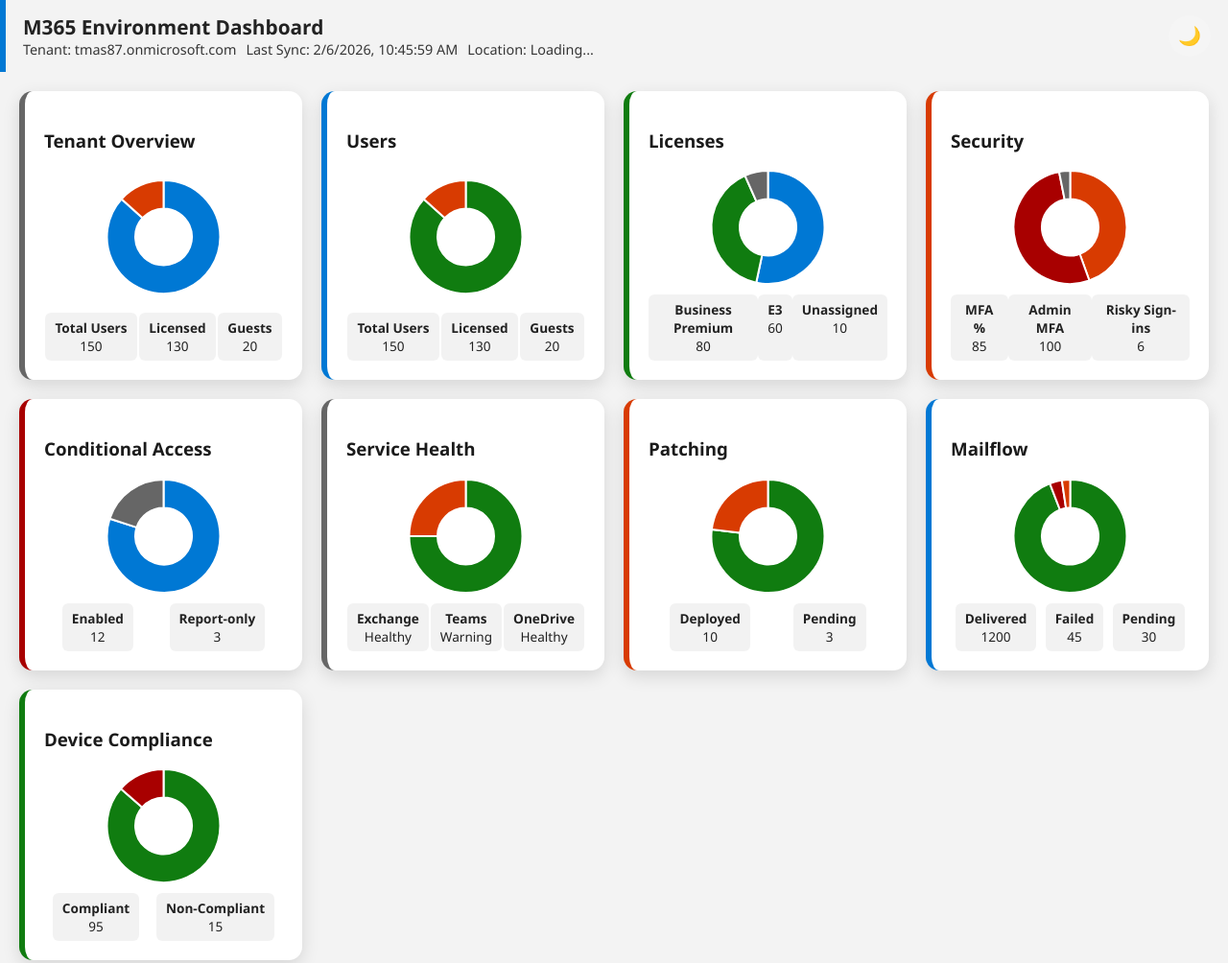
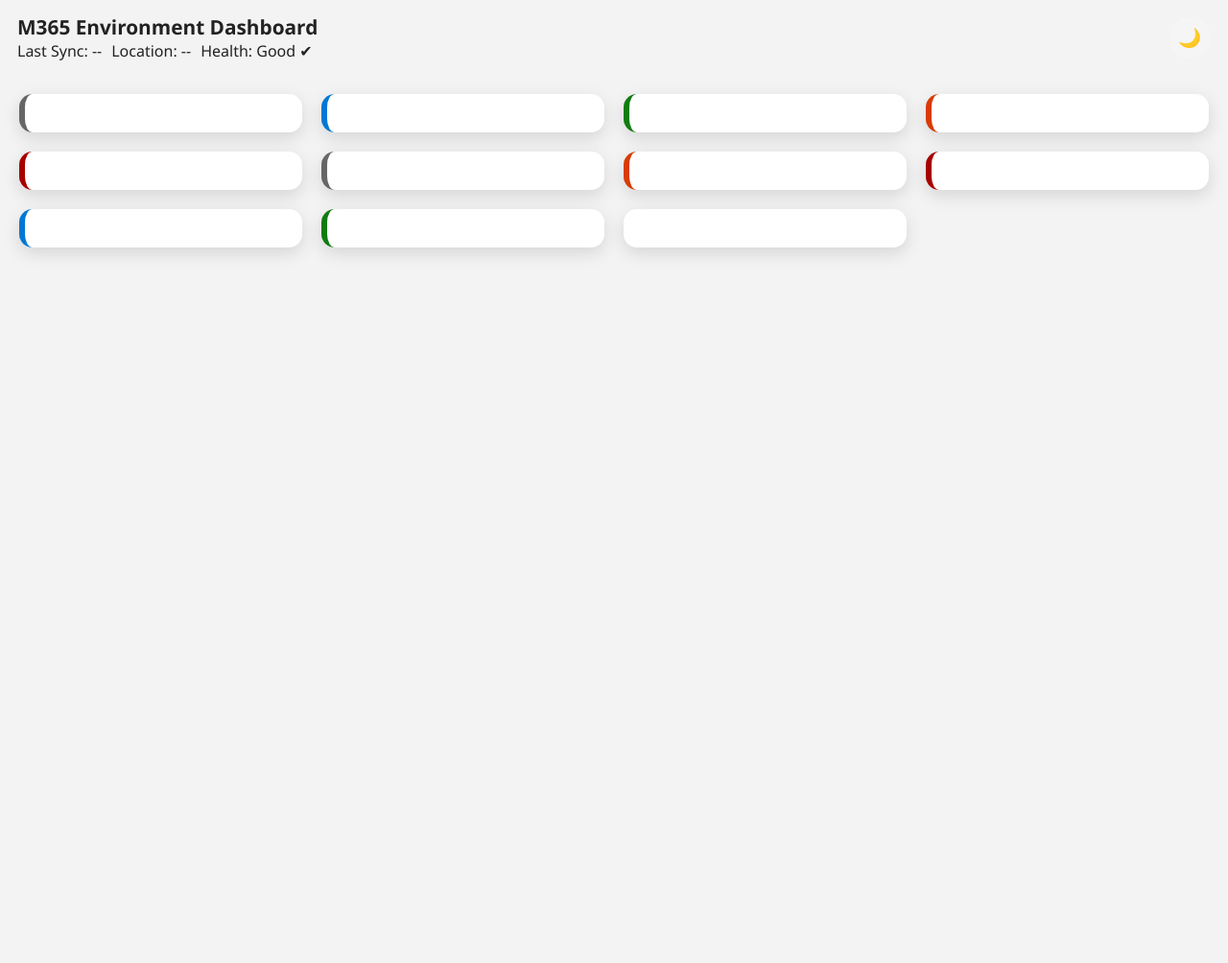
Before and after one commit to tmas87/M365-Dashboard, a plain HTML site: page index.html in a window 1280 px wide. Shown: the top 1004 px of the page at 96% size. After the commit the page ends 800 px from the top, so only its background shows below. Drawn offline with nearby package versions, Linux system fonts and the light colour scheme; a small style sheet from the web is missing.

Commit message:
Update index.html

```diff
--- a/index.html
+++ b/index.html
@@ -5,21 +5,24 @@
   <meta name="viewport" content="width=device-width, initial-scale=1.0" />
   <title>M365 Environment Dashboard</title>
   <link rel="stylesheet" href="style.css" />
+  <!-- Font Awesome for icons -->
+  <link rel="stylesheet" href="https://cdnjs.cloudflare.com/ajax/libs/font-awesome/6.4.0/css/all.min.css" integrity="sha512-pO4rN2g+vJn/9xhAlx0v+0/R9u2aM4BkRbE74Nnm+Xk/5VYOlTLiJ2+X85b/YM3jODR4Wqmc8r+zQl8e3r1C0g==" crossorigin="anonymous" referrerpolicy="no-referrer" />
+  <!-- Chart.js -->
   <script src="https://cdn.jsdelivr.net/npm/chart.js"></script>
 </head>
 <body class="light">
 
   <!-- HEADER -->
-  <header class="compact-header blue">
+  <header class="compact-header blue-bg">
     <div class="header-left">
       <h1>M365 Environment Dashboard</h1>
       <div class="header-info">
-        <span class="tenant">Tenant: tmas87.onmicrosoft.com</span>
-        <span class="sync">Last Sync: <span id="syncTime"></span></span>
-        <span class="location">Location: <span id="location">Loading...</span></span>
+        <div id="lastSync">Last Sync: --</div>
+        <div id="location">Location: --</div>
+        <div id="health">Health: Good ✔</div>
       </div>
     </div>
-    <button id="themeToggle" class="theme-toggle" aria-label="Toggle theme">🌙</button>
+    <button id="themeToggle" class="theme-toggle" aria-label="Toggle Dark/Light Mode">🌙</button>
   </header>
 
   <!-- DASHBOARD GRID -->
@@ -30,6 +33,11 @@
     <div class="card orange clickable" id="security"></div>
     <div class="card red clickable" id="conditionalAccess"></div>
     <div class="card grey clickable" id="services"></div>
+    <div class="card orange clickable" id="vulnerabilities"></div>
+    <div class="card red clickable" id="riskRegister"></div>
+    <div class="card blue clickable" id="patching"></div>
+    <div class="card green clickable" id="mailflow"></div>
+    <div class="card purple clickable" id="deviceCompliance"></div>
   </main>
 
   <!-- MODAL -->
```
